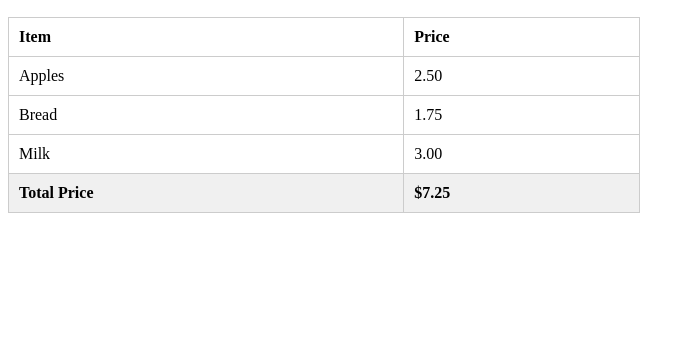
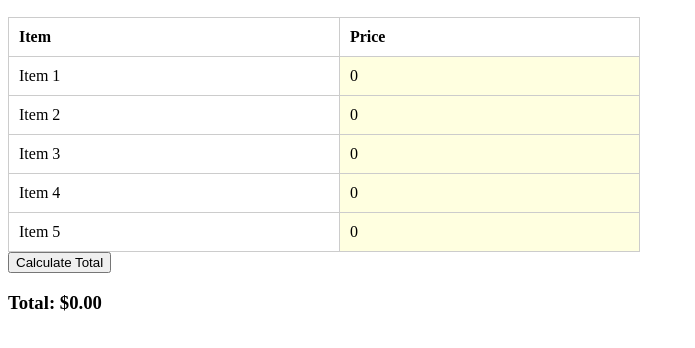
Before and after one commit to acciojob/grofers-checkout-shivrajsingh123, a website: page main.html in a window 1280 px wide. Shown: the part 50-398 px from the top of the page, without its empty margins (0-695 px from the left). Drawn offline with Linux system fonts and the light colour scheme.

Commit message:
created a submission

```diff
--- a/main.html
+++ b/main.html
@@ -18,6 +18,9 @@
       font-weight: bold;
       background-color: #f0f0f0;
     }
+    td[contenteditable="true"] {
+      background-color: #ffffe0;
+    }
   </style>
 </head>
 <body>
@@ -26,53 +29,49 @@
 
   <table id="groceryTable">
     <tr>
-      <th class="item">Item</th>
-      <th class="prices">Price</th>
+      <th>Item</th>
+      <th>Price</th>
     </tr>
     <tr>
-      <td class="item">Apples</td>
-      <td class="prices">2.50</td>
+      <td class="item">Item 1</td>
+      <td class="price" contenteditable="true">0</td>
     </tr>
     <tr>
-      <td class="item">Bread</td>
-      <td class="prices">1.75</td>
+      <td class="item">Item 2</td>
+      <td class="price" contenteditable="true">0</td>
     </tr>
     <tr>
-      <td class="item">Milk</td>
-      <td class="prices">3.00</td>
+      <td class="item">Item 3</td>
+      <td class="price" contenteditable="true">0</td>
+    </tr>
+    <tr>
+      <td class="item">Item 4</td>
+      <td class="price" contenteditable="true">0</td>
+    </tr>
+    <tr>
+      <td class="item">Item 5</td>
+      <td class="price" contenteditable="true">0</td>
     </tr>
   </table>
 
+  <button onclick="calculateTotal()">Calculate Total</button>
+
+  <h3 id="ans">Total: $0.00</h3>
+
   <script>
-    // Get all elements with class 'prices', skipping the header
-    const priceElements = document.querySelectorAll('td.prices');
+    function calculateTotal() {
+      const priceElements = document.querySelectorAll('.price');
+      let total = 0;
 
-    let total = 0;
+      priceElements.forEach(el => {
+        const value = parseFloat(el.textContent.trim());
+        if (!isNaN(value)) {
+          total += value;
+        }
+      });
 
-    // Sum up all prices
-    priceElements.forEach(priceEl => {
-      const price = parseFloat(priceEl.textContent);
-      if (!isNaN(price)) {
-        total += price;
-      }
-    });
-
-    // Create total row
-    const table = document.getElementById('groceryTable');
-    const totalRow = document.createElement('tr');
-    totalRow.className = 'total-row';
-
-    const totalCell = document.createElement('td');
-    totalCell.textContent = 'Total Price';
-    totalCell.colSpan = 1;
-
-    const valueCell = document.createElement('td');
-    valueCell.textContent = `$${total.toFixed(2)}`;
-    valueCell.className = 'prices';
-
-    totalRow.appendChild(totalCell);
-    totalRow.appendChild(valueCell);
-    table.appendChild(totalRow);
+      document.getElementById('ans').textContent = `Total: $${total.toFixed(2)}`;
+    }
   </script>
 
 </body>
```
